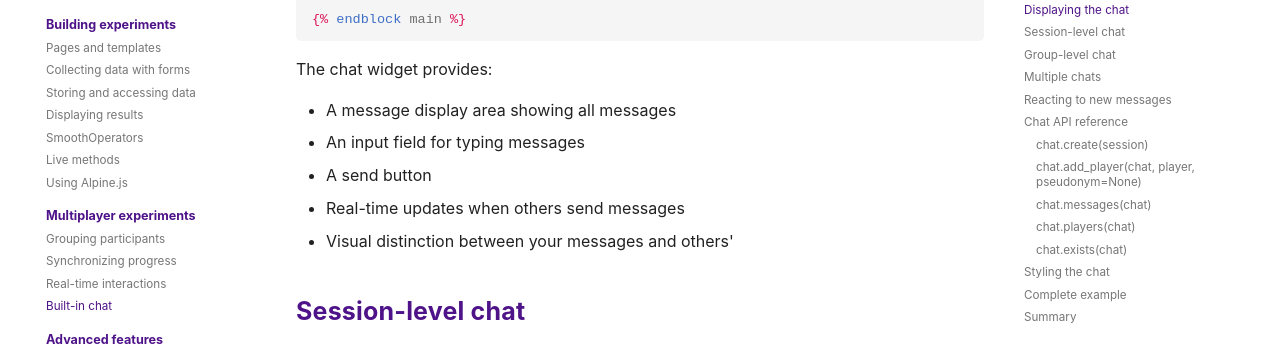
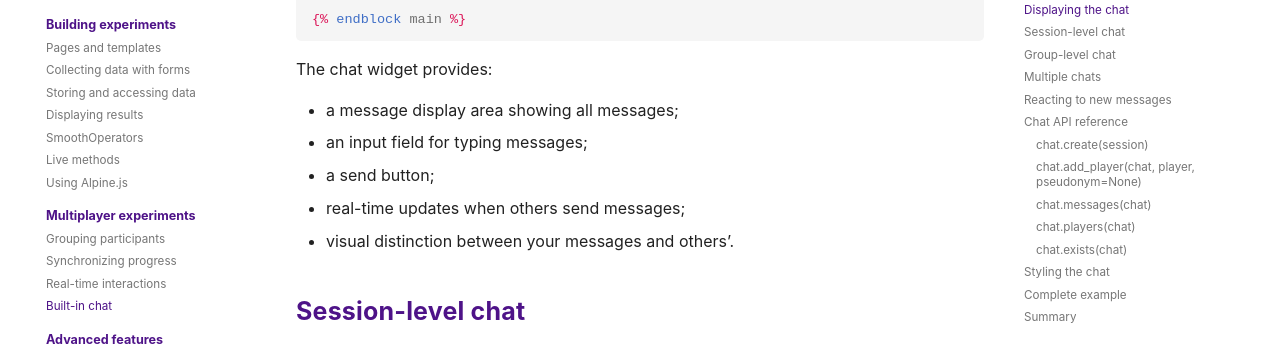
Before and after one commit to mrpg/uproot-docs, an MkDocs documentation site: the page built from docs/multiplayer/chat.md, in a window 1280 px wide and 900 px high, scrolled down 1232 px. Shown: the part 160-506 px from the top of the window. Built offline with MkDocs 1.6.1 and Material for MkDocs 9.7.7, drawn with Linux system fonts in a browser that asks for light colours; some web fonts are replaced; comment, search, counter and statistics services are not loaded.

```diff
--- a/docs/multiplayer/chat.md
+++ b/docs/multiplayer/chat.md
@@ -58,11 +58,11 @@ Use the `chat()` template function to render the chat interface:
 
 The chat widget provides:
 
-- A message display area showing all messages
-- An input field for typing messages
-- A send button
-- Real-time updates when others send messages
-- Visual distinction between your messages and others'
+- a message display area showing all messages;
+- an input field for typing messages;
+- a send button;
+- real-time updates when others send messages;
+- visual distinction between your messages and others’.
 
 ## Session-level chat
 
```
